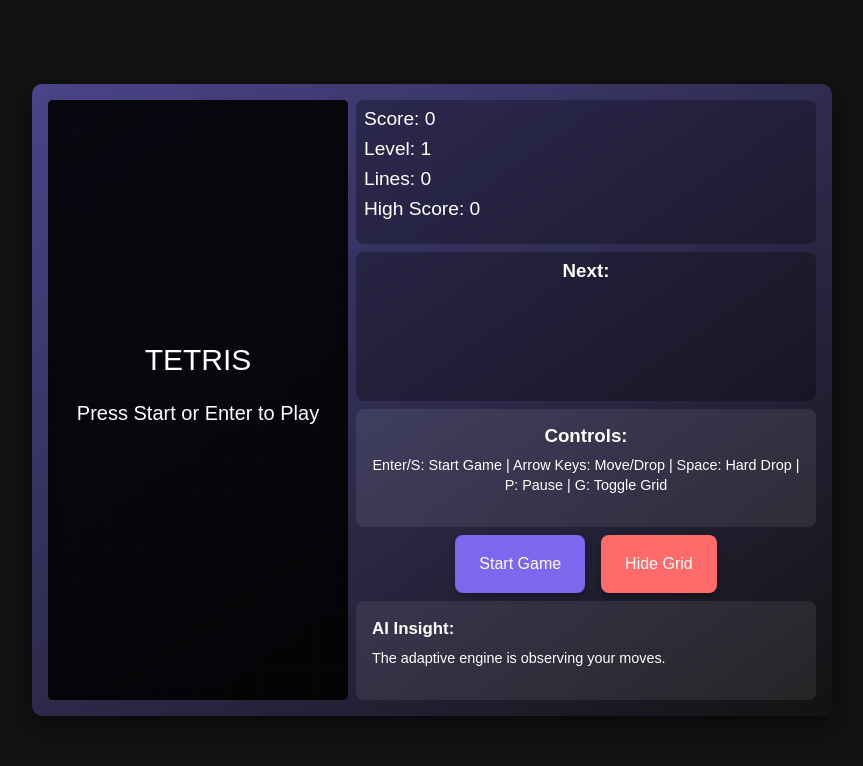
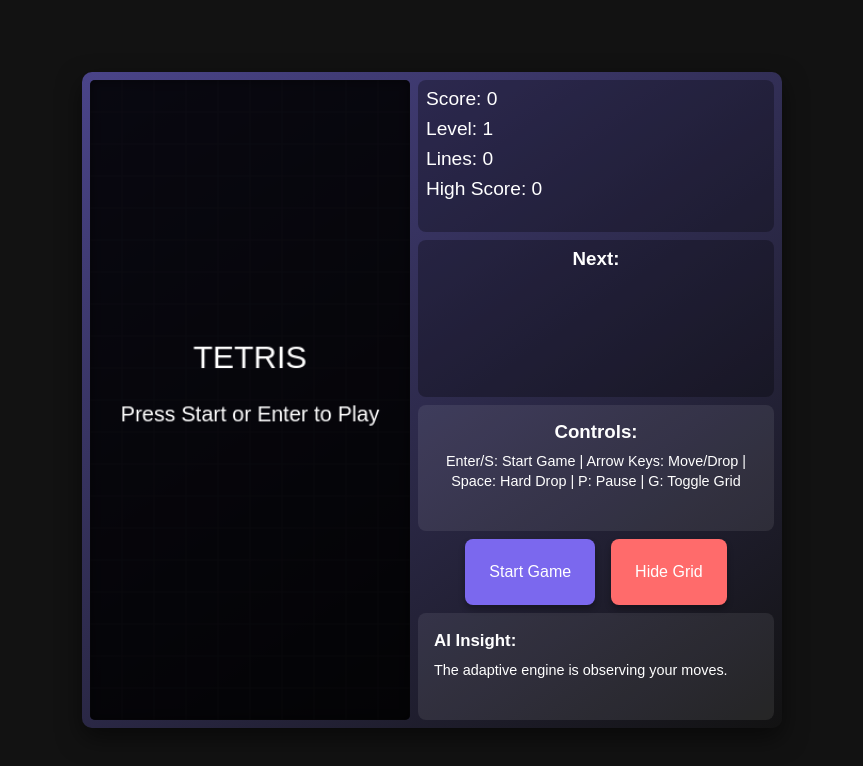
Before and after one commit to NickScherbakov/very-simple-tetris-created-by-Copilot, a plain HTML site: page index.html in a window 1280 px wide. Shown: the whole page, without its empty margins (208-1071 px from the left). Drawn offline with Linux system fonts and the light colour scheme.

Commit message:
Adjust padding and dimensions for game container and canvas for better layout

```diff
--- a/style.css
+++ b/style.css
@@ -34,7 +34,7 @@ body {
         "ai ai";
     gap: 0.5rem;
     max-width: 100%;
-    padding: 1rem;
+    padding: 0.5rem;
     background: linear-gradient(145deg, var(--secondary-color), var(--background-color));
     border-radius: 10px;
     box-shadow: 0 10px 25px rgba(0, 0, 0, 0.5);
@@ -68,12 +68,12 @@ body {
 
 #tetris-canvas {
     grid-area: canvas;
-    width: 100%;
-    max-width: 300px;
-    height: auto;
+    width: 300px;
+    height: 600px;
     border-radius: 5px;
     background-color: rgba(0, 0, 0, 0.5);
     box-shadow: inset 0 0 10px rgba(0, 0, 0, 0.5);
+    justify-self: start;
 }
 
 #next-piece-canvas {
@@ -163,11 +163,12 @@ button:active, .button:active {
     }
 
     #tetris-canvas {
-        max-width: 350px;
+        width: 320px;
+        height: 640px;
     }
 
     .game-container {
-        max-width: 800px;
+        max-width: 700px;
         margin: 0 auto;
     }
 }
```
